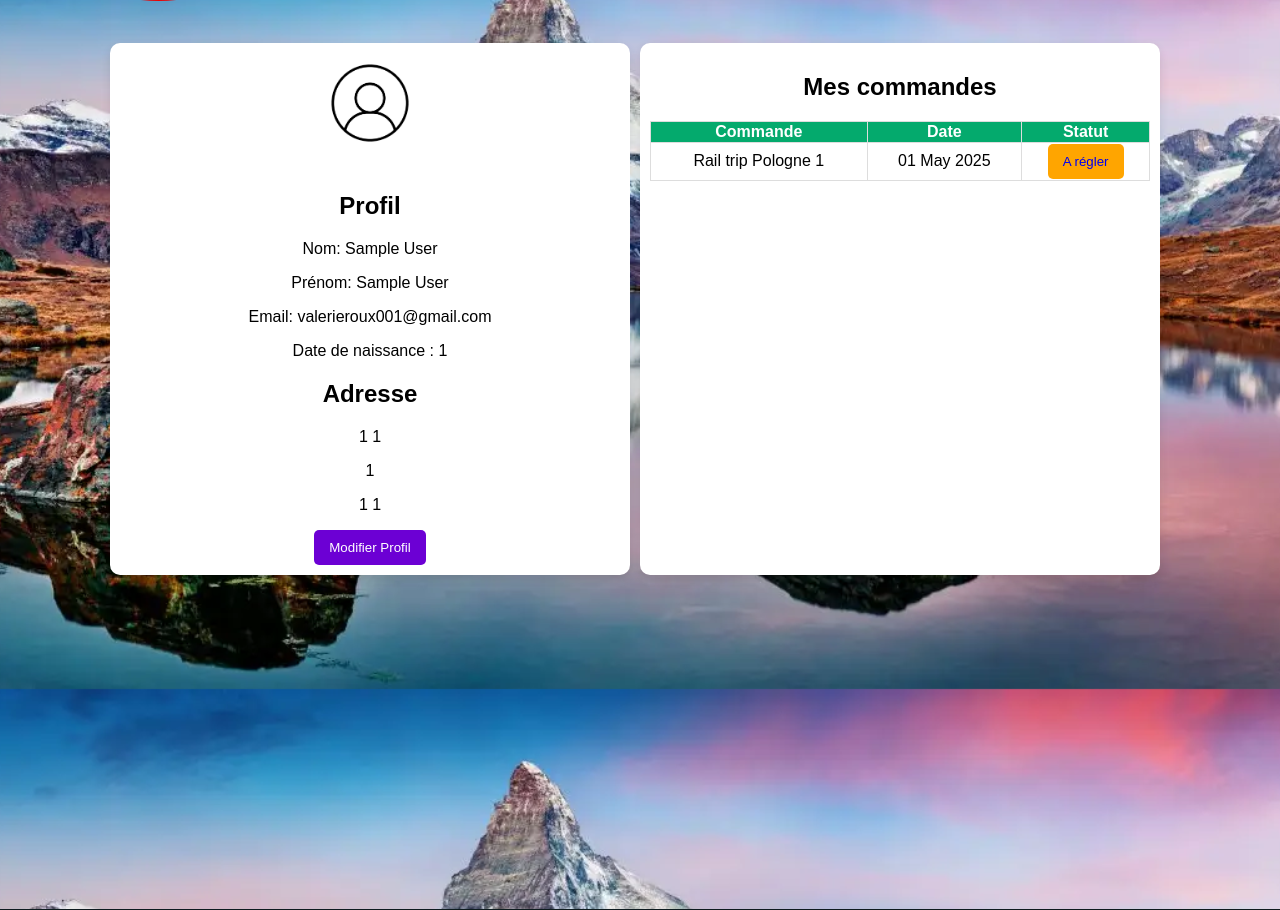
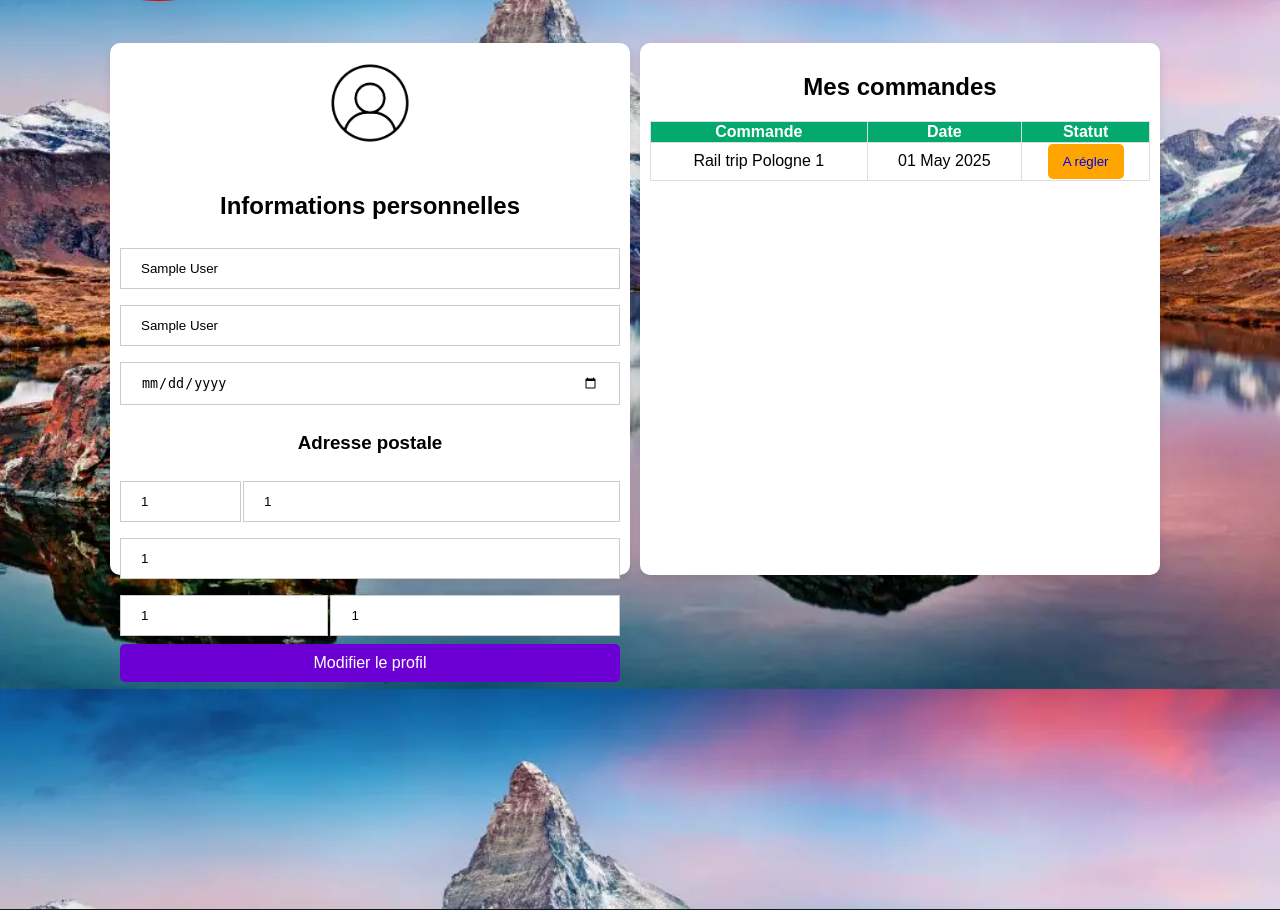
Before and after one commit to valerierx/Click-journeY, a PHP site: page /profil.php in a window 1280 px wide. Shown: the part 111-1021 px from the top of the page. Run offline with PHP 8.4, Linux system fonts and the light colour scheme; a user stored in the database is signed in; data comes from the database, SQL or seed files in the repository; tables that the repository leaves empty or names only in its code hold one stand-in row (values such as "Sample post"); data that the repository does not hold is empty; some libraries are stand-ins or nearby versions.

Commit message:
feat: résolution voyages

```diff
--- a/profil.php
+++ b/profil.php
@@ -47,27 +47,46 @@ if (!isset($_SESSION['connecte'])) {
             <div class="profil-elmt">
                 <img src="media/profil.jpg" alt="Photo de Profil" class="avatar">
                 <?php
-                if (isset($_GET["succes"])) {
-                    echo '<p class="message valide">
-                Votre profil a été modifié!
-                </p>';
+                if (isset($_GET["mail"])) {
+                    echo '<p class="message erreur">
+            L\'adresse mail est déjà utilisée!
+            </p>';
                 }
                 ?>
-                <h1>Profil</h1>
-                <p>Nom: <?= $_SESSION['nom'] ?></p>
-                <p>Prénom: <?= $_SESSION['prenom'] ?></p>
-                <p>Email: <?= $_SESSION['mail'] ?></p>
-                <p>Date de naissance : <?= $_SESSION['naissance'] ?></p>
-                <h2>Adresse</h2>
-                <p><?= $_SESSION['numero'] ?> <?= $_SESSION['rue'] ?></p>
-                <?php
-                if (isset($_SESSION["complement"])) {
-                    echo '<p>' . $_SESSION['complement'] . '</p>';
-                }
-                ?>
-                <p><?= $_SESSION['codePostal'] ?> <?= $_SESSION['commune'] ?></p>
+                <form action="api/profil.php" method="POST">
+                    <h1>Informations personnelles</h1>
+                    <label for="nom">
+                        <input type="text" autocomplete="off" placeholder="Nom" name="nom"
+                               value="<?php echo $_SESSION['nom']; ?>" required>
+                    </label>
+                    <label>
+                        <input type="text" placeholder="Prénom" name="prenom" value="<?php echo $_SESSION['prenom']; ?>"
+                               required>
+                    </label>
+                    <label>
+                        <input type="date" placeholder="Date de naissance" name="naissance" <?php
+                        if ($_SESSION["naissance"] != "1879-10-26") {
+                            echo 'value="' . $_SESSION["naissance"] . '"';
+                        } ?> required>
+                    </label>
+                    <h3>Adresse postale</h3>
+                    <div class="rue">
+                        <input type="number" autocomplete="off" placeholder="N°" name="numero"
+                               value="<?php echo $_SESSION['numero']; ?>">
+                        <input type="text" placeholder="Rue" name="rue" value="<?php echo $_SESSION['rue']; ?>" required>
+                    </div>
+                    <input type="text" placeholder="Complément d'adresse" name="complement"
+                           value="<?php echo $_SESSION['complement']; ?>">
+                    <div class="rue">
+                        <input type="number" autocomplete="off" placeholder="Code postal" name="codePostal"
+                               value="<?php echo $_SESSION['codePostal']; ?>" required>
+                        <input type="text" placeholder="Commune" name="commune"
+                               value="<?php echo $_SESSION['commune']; ?>" required>
+                    </div>
+                    <!--<select name="commune" id="commune"></select>-->
+                    <button class="modif-btn" type="submit">Modifier le profil</button>
+                </form>
                 <div class="bouton-array">
-                    <button class="modif-btn"><a href="modifProfil.php">Modifier Profil</a></button>
                     <?php if ($_SESSION['role'] == 0) {
                         echo '<button class="admin-btn"><a href="admin.php">Tableau de bord admin</a></button>';
                     }; ?>
```
